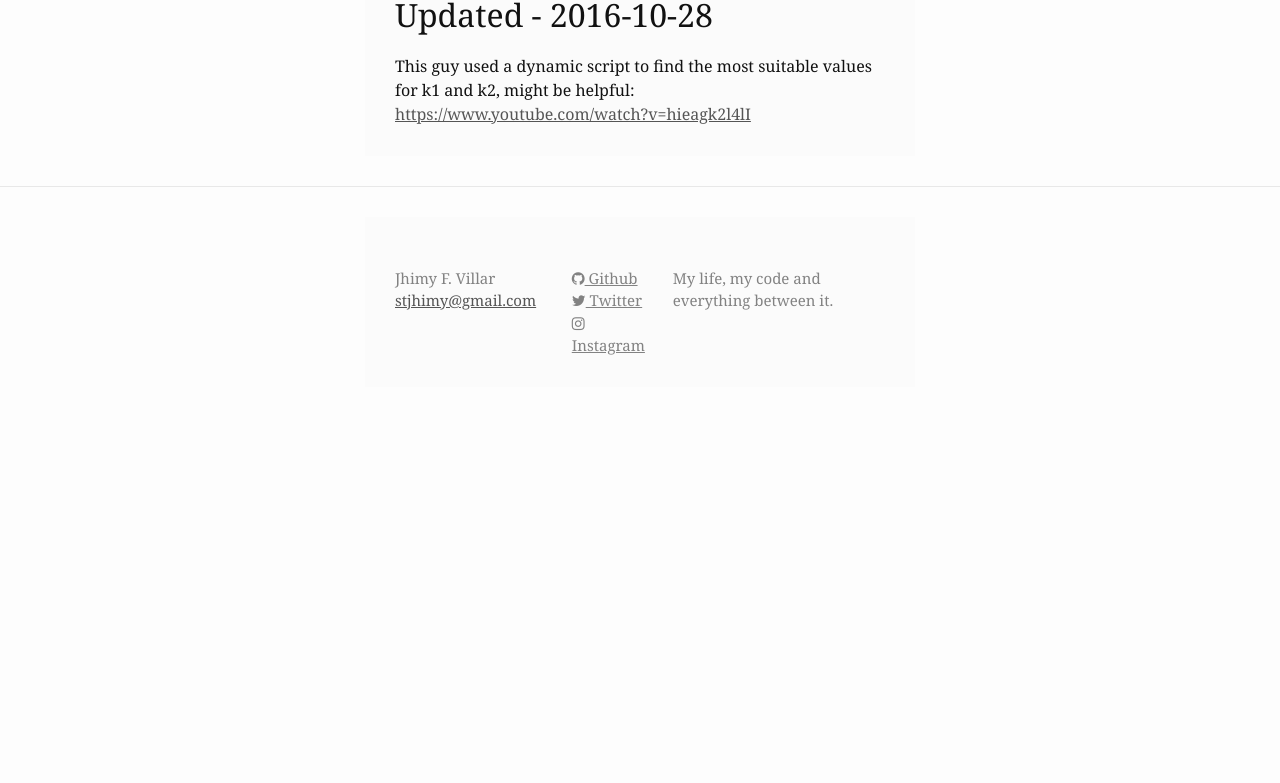
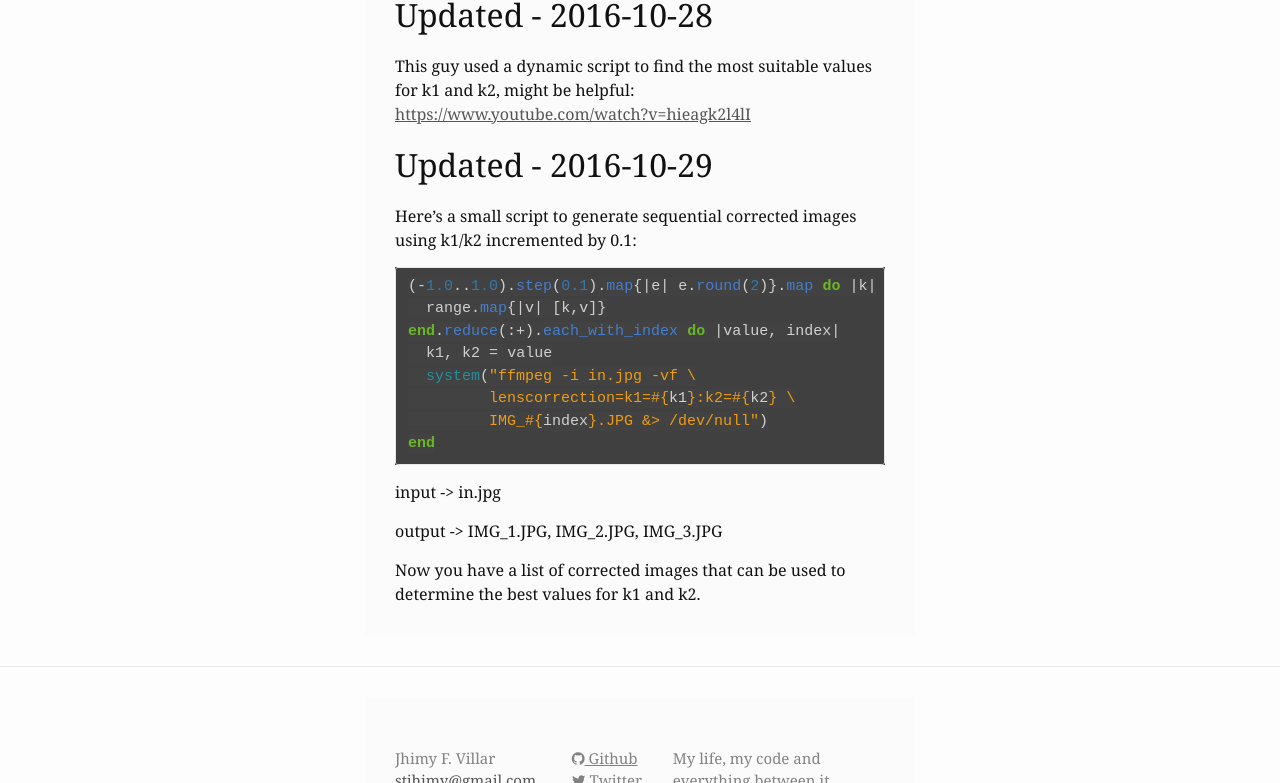
Before and after one commit to stjhimy/stjhimy.github.io, a Jekyll site: the page built from _posts/2016-10-27-ffmpeg-lens-correction.markdown, in a window 1280 px wide and 900 px high, scrolled down 1477 px, cut to the strip 117-900 px from the top of the window. Built offline with Jekyll 4.4.1, drawn with Linux system fonts in a browser that asks for light colours; nearby versions of some CDN libraries; before the commit the page ends 2011 px from its top, so only the background shows below that.

Commit message:
Update lens correction post with ruby script

````diff
--- a/_posts/2016-10-27-ffmpeg-lens-correction.markdown
+++ b/_posts/2016-10-27-ffmpeg-lens-correction.markdown
@@ -33,3 +33,24 @@ Output image:
 
 This guy used a dynamic script to find the most suitable values for k1 and k2, might be helpful:
 [https://www.youtube.com/watch?v=hieagk2l4lI](https://www.youtube.com/watch?v=hieagk2l4lI)
+
+## Updated - 2016-10-29
+
+Here's a small script to generate sequential corrected images using k1/k2 incremented by 0.1:
+
+```ruby
+(-1.0..1.0).step(0.1).map{|e| e.round(2)}.map do |k|
+  range.map{|v| [k,v]}
+end.reduce(:+).each_with_index do |value, index|
+  k1, k2 = value
+  system("ffmpeg -i in.jpg -vf \
+         lenscorrection=k1=#{k1}:k2=#{k2} \
+         IMG_#{index}.JPG &> /dev/null")
+end
+```
+
+input -> in.jpg
+
+output -> IMG_1.JPG, IMG_2.JPG, IMG_3.JPG
+
+Now you have a list of  corrected images that can be used to determine the best values for k1 and k2.
````
